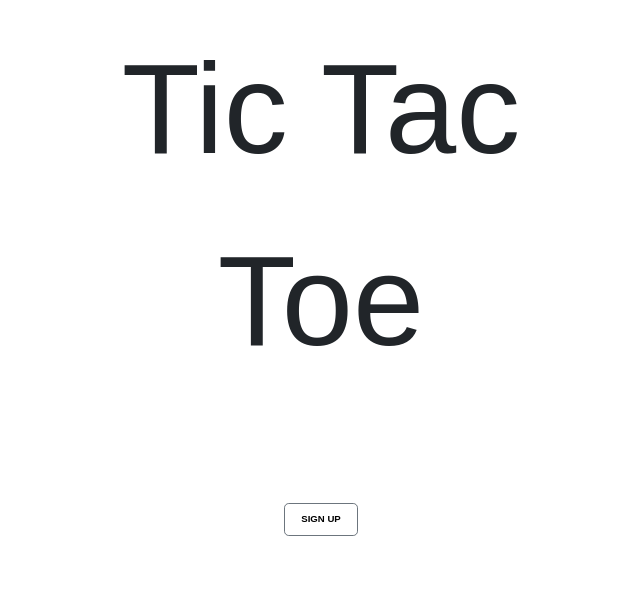
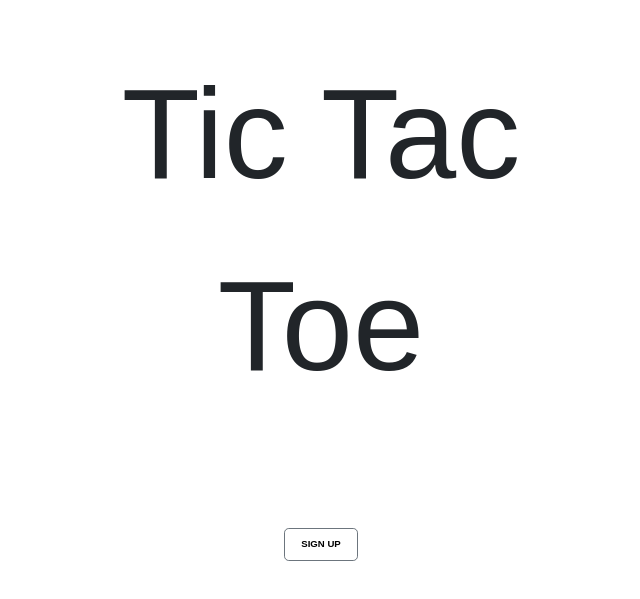
Before and after one commit to Gambinos14/tic-tac-toe-client, a website built with webpack: page index.html in a window 1280 px wide. Shown: the part 233-832 px from the top of the page, without its empty margins (319-959 px from the left). Built offline with nearby package versions, Linux system fonts and the light colour scheme; files whose address does not match are found by name; a web font is replaced by a local one.

Commit message:
Change view-height of all "pages" to 100vh

```diff
--- a/assets/styles/index.scss
+++ b/assets/styles/index.scss
@@ -6,7 +6,7 @@ $alt-color: #565756;
 $main-font:'B612', sans-serif;
 $main-font-size: 0.75vw;
 $media-font-size: 2vw;
-$view-height: 750px;
+$view-height: 100vh;
 $display-hide: none;
 $display-show: flex;
 
```
